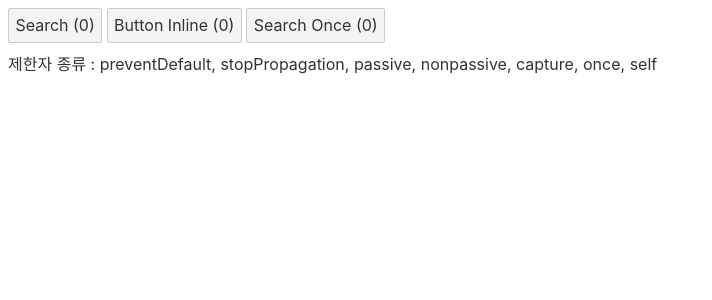
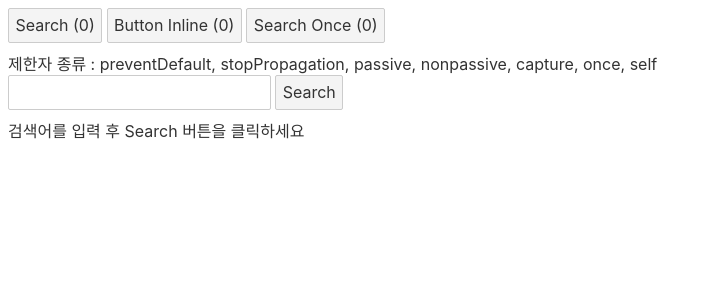
Before and after one commit to zldnlto/Svelte_Tutorial, a Svelte app: page / in a window 1280 px wide. Shown: the top 300 px of the page, without its empty margins (0-712 px from the left). Built offline with nearby package versions, Linux system fonts and the light colour scheme.

Commit message:
Chp9_하위 컴포넌트의 커스텀 이벤트 처리하기

```diff
--- /dev/null
+++ b/src/Chp9/EventTutorial.svelte
@@ -0,0 +1,23 @@
+<script>
+    let count = 0;
+    const search = (event) => {
+        console.log("조회 버튼 클릭")
+        console.log(event.target)
+        count = count +1;
+    }
+</script>
+<button on:click={search}>
+Search ({count})
+</button>
+
+<button  on:click={(event)=> {
+    console.log(event.target);
+    count = count +1;
+}}>Button Inline ({count})</button>
+
+<!-- 이벤트 제한자 사용하기  -->
+<button on:click|once|preventDefault={search}>Search Once ({count})</button>
+
+<div>
+    제한자 종류 : preventDefault, stopPropagation, passive, nonpassive, capture, once, self
+</div>
--- /dev/null
+++ b/src/Chp9/SearchButton.svelte
@@ -0,0 +1,19 @@
+<script>
+  import { createEventDispatcher } from "svelte";
+
+    const dispatch = createEventDispatcher();
+
+    let searchText ='';
+
+    function searchEventHandler(){
+        dispatch("searchClicked", {
+            text: searchText
+        })
+        console.log("클릭 이벤트 발생");
+        searchText = "";
+    }
+</script>
+
+<input type="text" bind:value={searchText}>
+
+<button on:click={searchEventHandler}>Search</button>
--- a/src/Container/Chp9.svelte
+++ b/src/Container/Chp9.svelte
@@ -1,23 +1,17 @@
 <script>
-    let count = 0;
-    const search = (event) => {
-        console.log("조회 버튼 클릭")
-        console.log(event.target)
-        count = count +1;
-    }
+  import EventTutorial from "../Chp9/EventTutorial.svelte";
+  import SearchButton from "../Chp9/SearchButton.svelte";
+
+let searchText = '';
+const customSearch = (event)=> {
+    searchText = event.detail.text;
+}
+
 </script>
-<button on:click={search}>
-Search ({count})
-</button>
 
-<button  on:click={(event)=> {
-    console.log(event.target);
-    count = count +1;
-}}>Button Inline ({count})</button>
 
-<!-- 이벤트 제한자 사용하기  -->
-<button on:click|once|preventDefault={search}>Search Once ({count})</button>
+<EventTutorial />
 
-<div>
-    제한자 종류 : preventDefault, stopPropagation, passive, nonpassive, capture, once, self
-</div>
+<SearchButton on:searchClicked={customSearch}/>
+<br>
+{searchText==""?"검색어를 입력 후 Search 버튼을 클릭하세요":"검색어: " + searchText }
```
